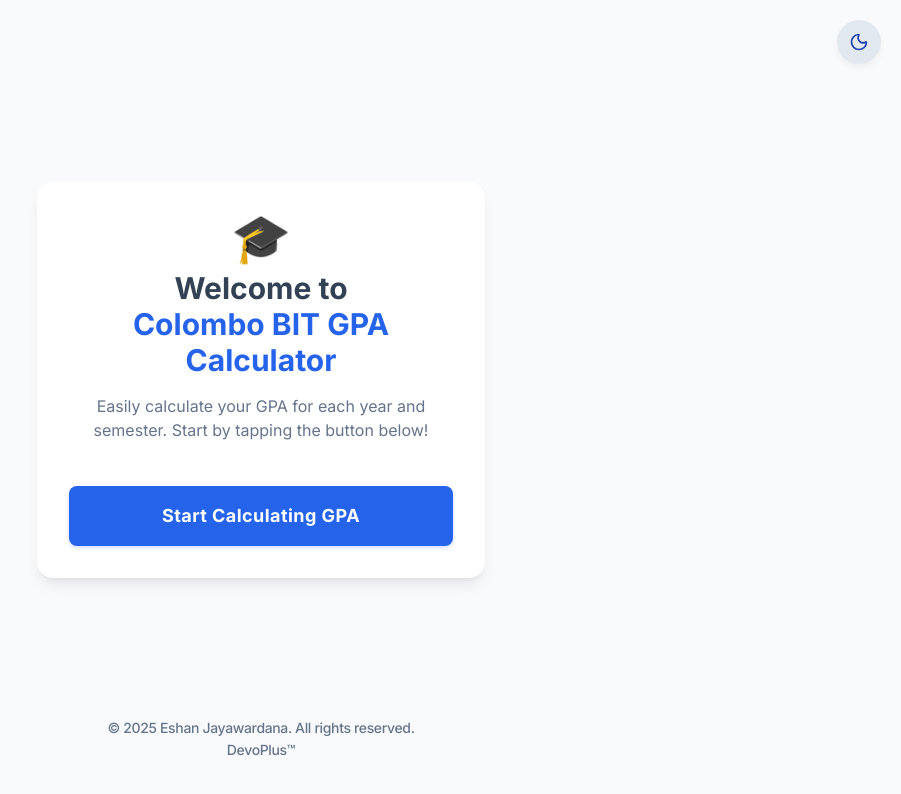
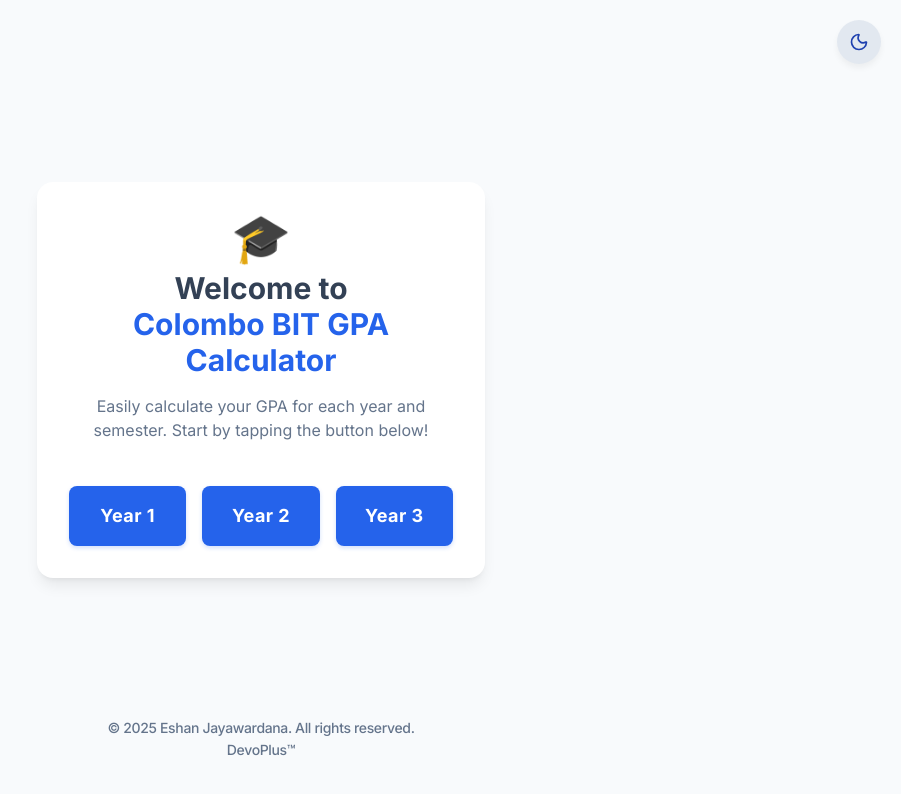
Before and after one commit to eshanjayawardhana/BIT-GPA-Cal-Web, a React (Create React App) app: page / in a window 1280 px wide. Shown: the top 794 px of the page, without its empty margins (379-1280 px from the left). Built offline with nearby package versions, Linux system fonts and the light colour scheme.

Commit message:
entry page added 3 buttons

```diff
--- a/src/App.js
+++ b/src/App.js
@@ -708,16 +708,38 @@ const App = () => {
           Easily calculate your GPA for each year and semester. Start by tapping
           the button below!
         </p>
+        <div className="flex flex-row gap-4 w-full mt-4">
     <button
-          className="py-4 px-8 rounded-lg flex items-center justify-center mt-4 w-full text-white text-lg font-bold tracking-wide transition duration-300 hover:opacity-90 focus:outline-none focus:ring-2 focus:ring-blue-500 focus:ring-opacity-50"
+      className="flex-1 py-4 px-2 rounded-lg flex items-center justify-center text-white text-lg font-bold tracking-wide transition duration-300 hover:opacity-90 focus:outline-none focus:ring-2 focus:ring-blue-500 focus:ring-opacity-50"
       style={{
         backgroundColor: "var(--text-title)",
         boxShadow: "0 2px 4px var(--shadow-blue-btn)",
       }}
       onClick={() => setCurrentScreen("year1")}
     >
-          Start Calculating GPA
+      Year 1
     </button>
+    <button
+      className="flex-1 py-4 px-2 rounded-lg flex items-center justify-center text-white text-lg font-bold tracking-wide transition duration-300 hover:opacity-90 focus:outline-none focus:ring-2 focus:ring-blue-500 focus:ring-opacity-50"
+      style={{
+        backgroundColor: "var(--text-title)",
+        boxShadow: "0 2px 4px var(--shadow-blue-btn)",
+      }}
+      onClick={() => setCurrentScreen("year2")}
+    >
+      Year 2
+    </button>
+    <button
+      className="flex-1 py-4 px-2 rounded-lg flex items-center justify-center text-white text-lg font-bold tracking-wide transition duration-300 hover:opacity-90 focus:outline-none focus:ring-2 focus:ring-blue-500 focus:ring-opacity-50"
+      style={{
+        backgroundColor: "var(--text-title)",
+        boxShadow: "0 2px 4px var(--shadow-blue-btn)",
+      }}
+      onClick={() => setCurrentScreen("year3")}
+    >
+      Year 3
+    </button>
+  </div>
       </div>
       {/* Footer Section */}
       <div className="absolute bottom-10 left-0 right-0 flex flex-col items-center justify-center">
@@ -925,7 +947,7 @@ const App = () => {
             backgroundColor: "var(--text-title)",
             boxShadow: "0 1px 2px var(--shadow-blue-btn)",
           }}
-          onClick={() => setCurrentScreen("year1")} // Go back to the first page to start over
+          onClick={() => setCurrentScreen("entry")} // Go back to the entry page to start over
         >
           Start Over
         </button>
```
Lines whose indentation alone changed are shown as unchanged.
